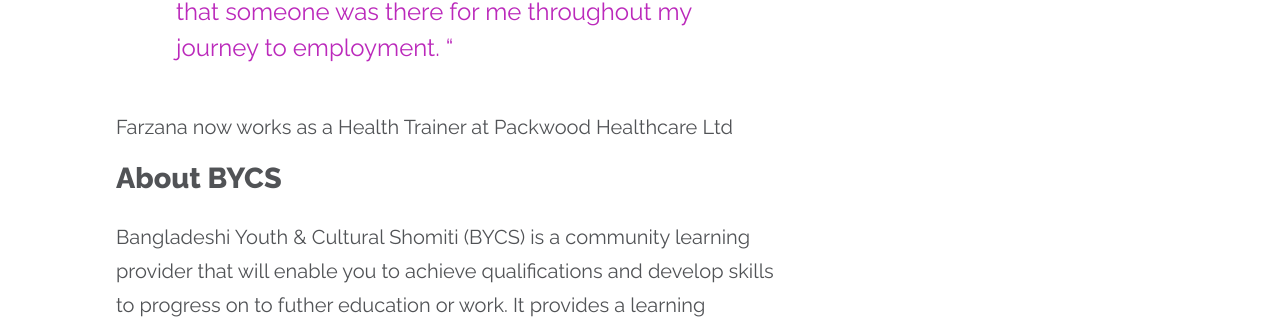
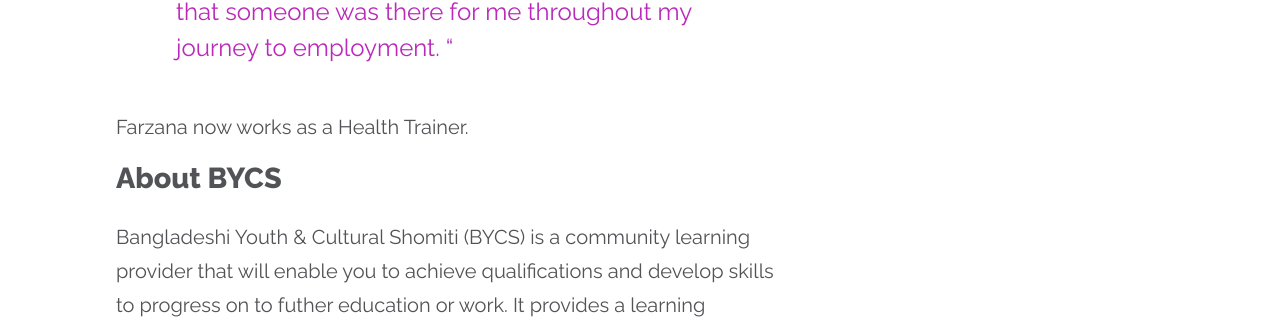
Before and after one commit to richardatval/www.yesproject.org, a Jekyll site: the page built from _posts/2017-05-17-farzana-felt-supported-throughout-her-journey-to-employment.md, in a window 1280 px wide. Shown: the part 1424-1743 px from the top of the page. Built offline with Jekyll 4.4.1, drawn with Linux system fonts in a browser that asks for light colours; nearby versions of some CDN libraries.

Commit message:
Updated 2017-05-17-farzana-felt-supported-throughout-her-journey-to-employment.md

```diff
--- a/_posts/2017-05-17-farzana-felt-supported-throughout-her-journey-to-employment.md
+++ b/_posts/2017-05-17-farzana-felt-supported-throughout-her-journey-to-employment.md
@@ -20,7 +20,7 @@
 
 > “BYCS helped me to undertake one to one job search. I found the advert for my job and the YES Project Advisor encouraged me to consider and apply for this role. I was given practical interview technique sessions to help me improve my skills. I felt reassured that someone was there for me throughout my journey to employment. “
 
-Farzana now works as a Health Trainer at Packwood Healthcare Ltd
+Farzana now works as a Health Trainer.
 
 ### About BYCS
 
```
